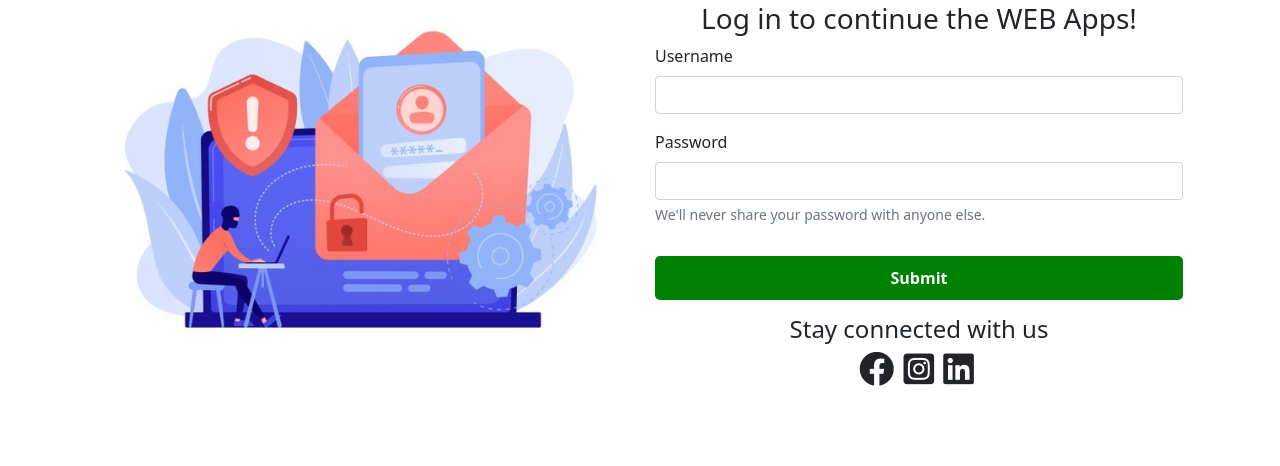
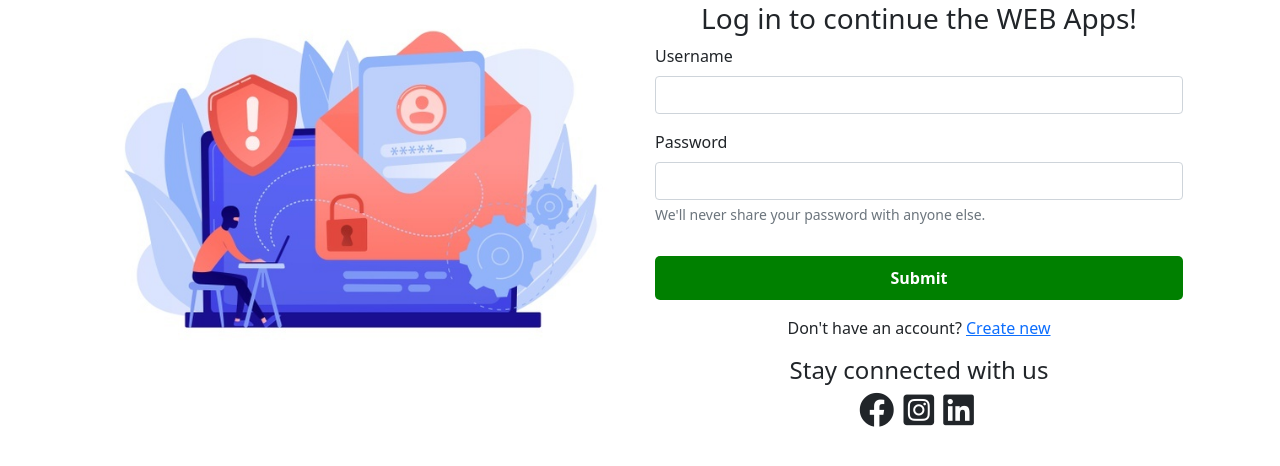
Before and after one commit to Raihan-009/project_SignUp, a PHP site: page /login.php in a window 1280 px wide. Shown: the part 85-551 px from the top of the page. Run offline with PHP 8.4, Linux system fonts and the light colour scheme.

Commit message:
file updated

```diff
--- a/login.php
+++ b/login.php
@@ -107,6 +107,9 @@ if ($_SERVER['REQUEST_METHOD'] == "POST")
                     </div>
                     <button class ="submit-button" type="submit">Submit</button>
                 </form>
+                <div class="">
+                    <p class="center_text mt-3">Don't have an account? <span><a href="/project_SignUp/signup.php">Create new</a></span></p>
+                </div>
                 <div class="stay_connect">
                     <h4>Stay connected with us</h4>
                     <i class="fab fa-facebook iconn"></i>
```
